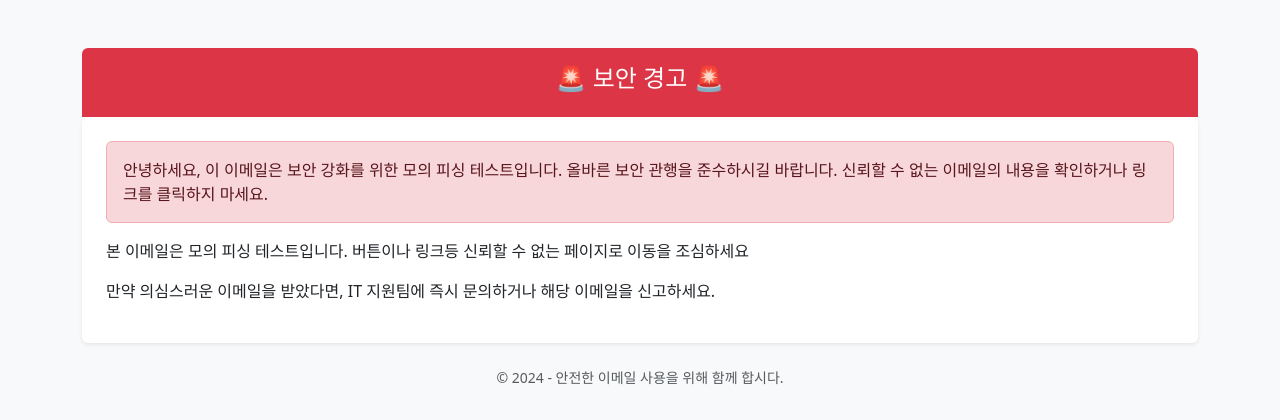
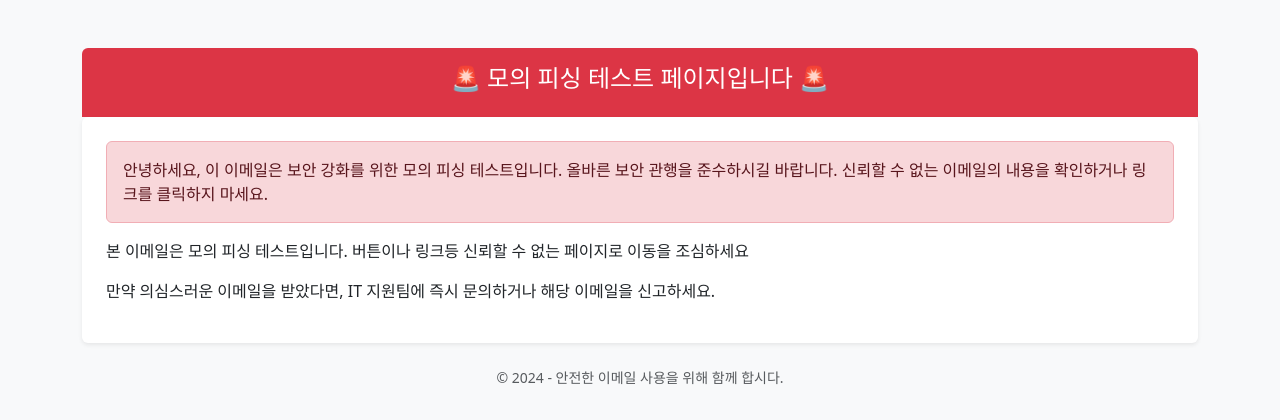
Before and after one commit to kmgyu/Email-spam-penetration-testing, a Flask app: page /spam_warning/search in a window 1280 px wide. Shown: the top 420 px of the page. Run offline with Flask 3, Linux system fonts and the light colour scheme; parts of the project's set-up code (start-up, migrations or seed data) failed here and were passed over; some libraries are stand-ins or nearby versions.

Commit message:
경고 위험도 낮춤

```diff
--- a/templates/search_spam_warning.html
+++ b/templates/search_spam_warning.html
@@ -11,7 +11,7 @@
     <div class="container my-5">
         <!-- Header Section -->
         <div class="bg-danger text-white text-center rounded-top py-3">
-            <h1 class="fs-4">🚨 보안 경고 🚨</h1>
+            <h1 class="fs-4">🚨 모의 피싱 테스트 페이지입니다 🚨</h1>
         </div>
 
         <!-- Content Section -->
```
